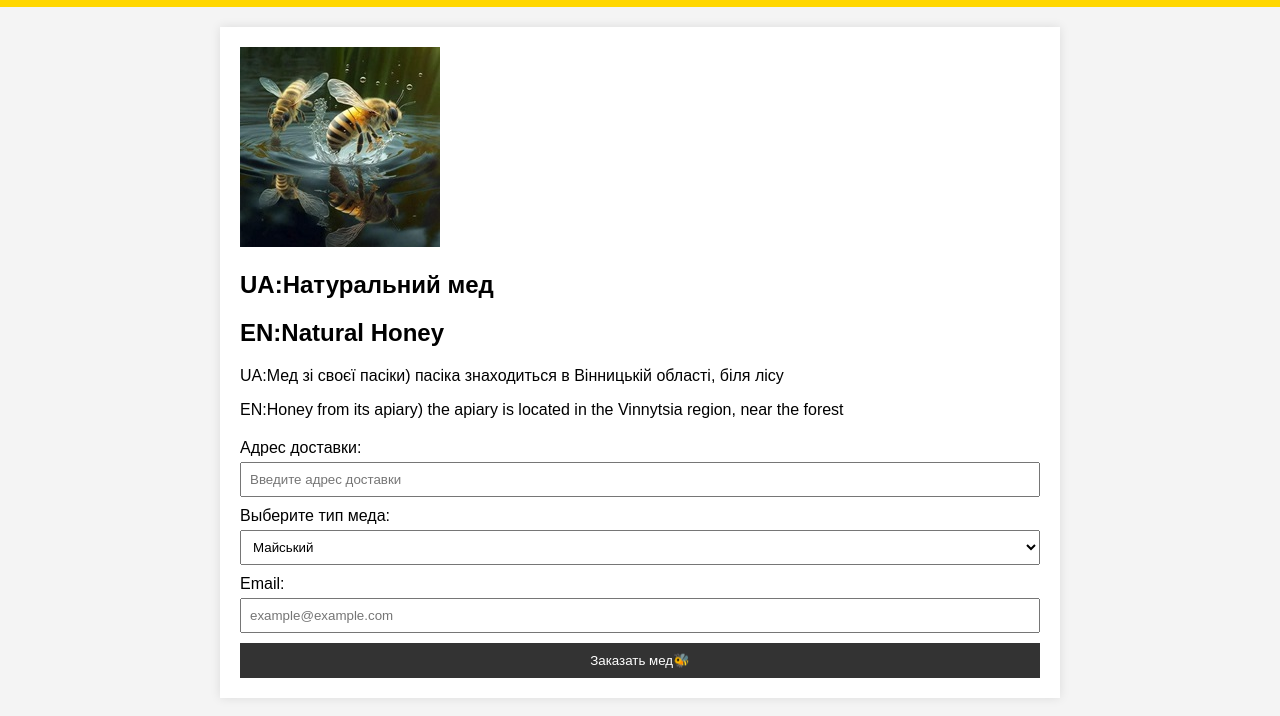
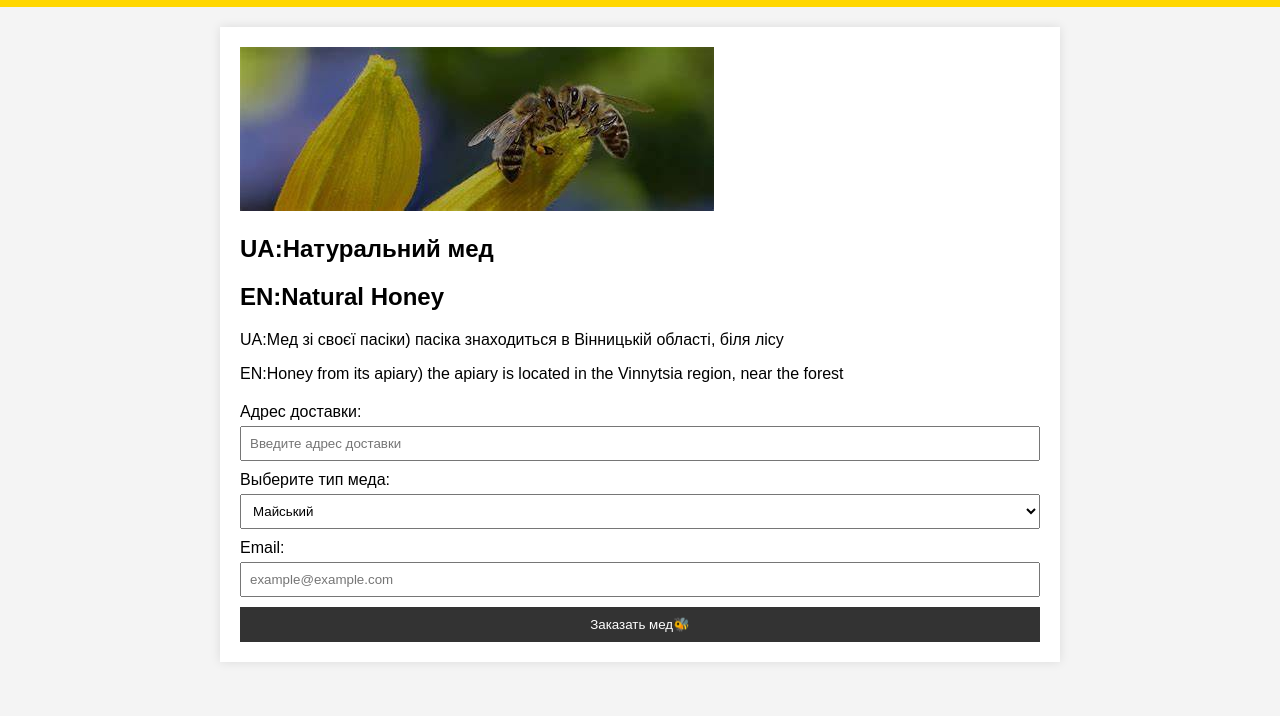
Before and after one commit to saniok6789/finalProjekt, a plain HTML site: page index.html in a window 1280 px wide. Shown: the part 94-810 px from the top of the page. Drawn offline with Linux system fonts and the light colour scheme.

Commit message:
Update index.html

```diff
--- a/index.html
+++ b/index.html
@@ -109,7 +109,7 @@
         </a>
     </header>
     <section>
-        <img src="bee1.jpg" alt="Банка с натуральным медом от пасеки в Вінницькій області" />
+        <img src="bee2.jpg" alt="Банка с натуральным медом от пасеки в Вінницькій області" />
         <h2>UA:Натуральний мед</h2>
         <h2>EN:Natural Honey</h2>
         <p>UA:Мед зі своєї пасіки) пасіка знаходиться в Вінницькій області, біля лісу</p>
```
